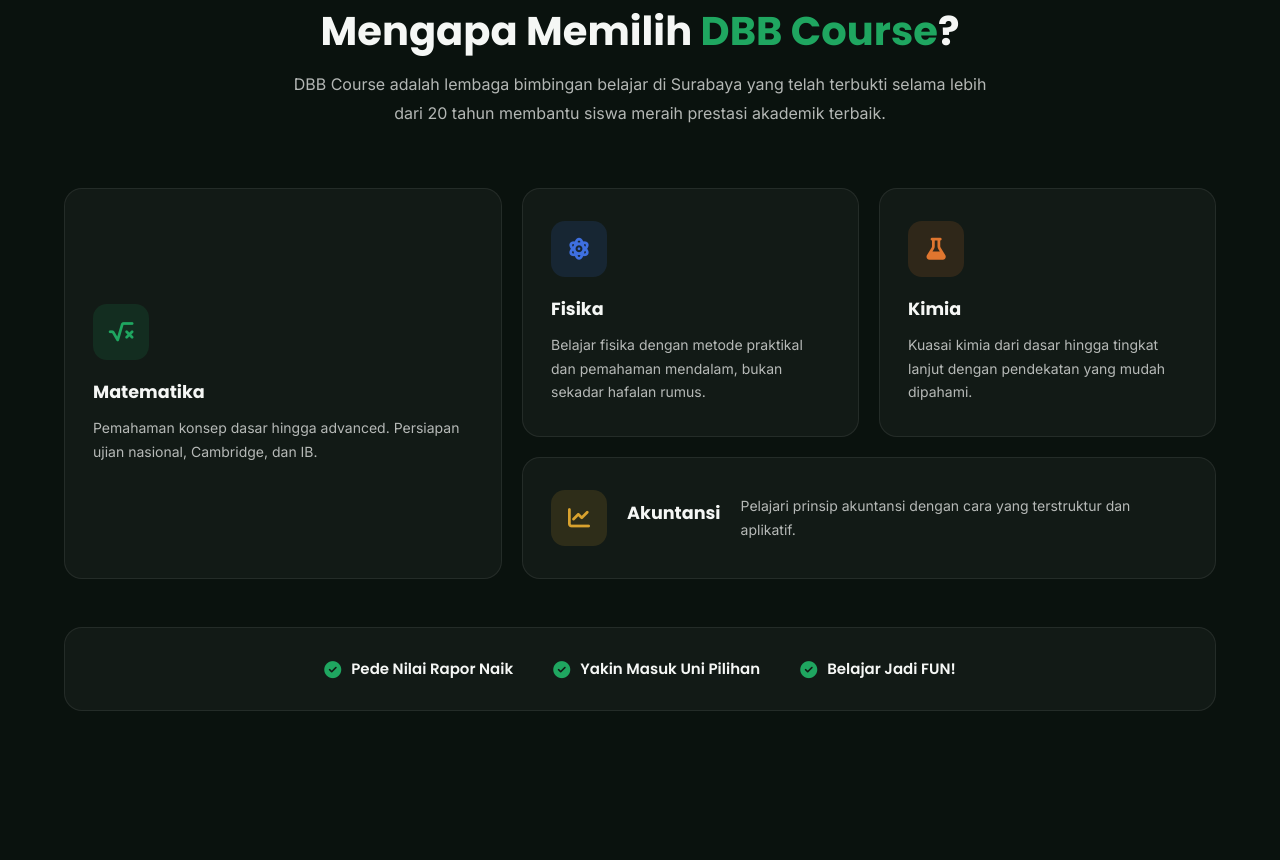
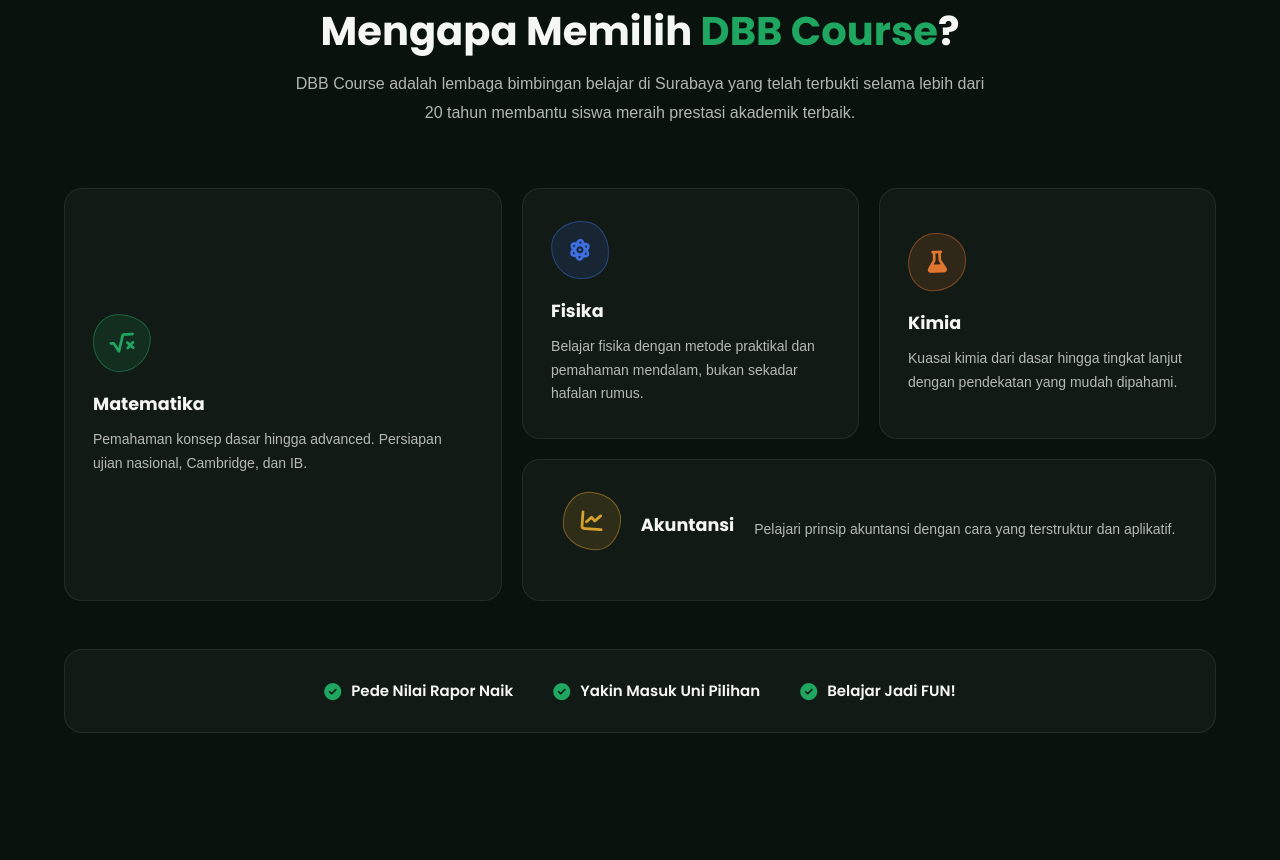
Before and after one commit to mimos240906/dbbcourse, a plain HTML site: page dbb-course-website/dbb-course-website/index.html in a window 1280 px wide. Shown: the part 918-1778 px from the top of the page. Drawn offline with nearby package versions, Linux system fonts and the light colour scheme.

Commit message:
Update style.css

```diff
--- a/dbb-course-website/dbb-course-website/style.css
+++ b/dbb-course-website/dbb-course-website/style.css
@@ -23,7 +23,7 @@
 
     /* Typography */
     --font-heading: 'Poppins', sans-serif;
-    --font-body: 'Inter', sans-serif;
+    --font-body: 'Nunito Sans', sans-serif;
 
     /* Spacing */
     --section-padding: 112px 0;
@@ -570,9 +570,9 @@ img {
     justify-content: center;
 }
 
-.about-card:hover {
-    background: var(--card-dark-hover);
-    border-color: rgba(255, 255, 255, 0.14);
+.about-card:hover .about-card-icon {
+    transform: rotate(2deg) scale(1.05);
+    border-radius: 55% 45% 48% 52% / 42% 55% 45% 58%;
 }
 
 /* Bento placement: big tile (Math) tall on the left, Accounting wide on the bottom */
@@ -581,14 +581,14 @@ img {
     grid-row: 1 / 3;
 }
 
-.about-card:nth-child(2) {
-    grid-column: 2;
-    grid-row: 1;
+.about-card:nth-child(2) .about-card-icon {
+    border-radius: 55% 45% 48% 52% / 45% 55% 42% 58%;
+    transform: rotate(3deg);
 }
 
-.about-card:nth-child(3) {
-    grid-column: 3;
-    grid-row: 1;
+.about-card:nth-child(3) .about-card-icon {
+    border-radius: 48% 52% 58% 42% / 55% 45% 52% 48%;
+    transform: rotate(-2deg);
 }
 
 .about-card:nth-child(4) {
@@ -600,22 +600,25 @@ img {
 }
 
 .about-card:nth-child(4) .about-card-icon {
-    margin: 0;
-    flex-shrink: 0;
+    border-radius: 45% 55% 42% 58% / 52% 48% 55% 45%;
+    transform: rotate(4deg);
 }
 
 .about-card-icon {
-    width: 56px;
-    height: 56px;
+    width: 58px;
+    height: 58px;
     background: var(--green-glow);
     background: color-mix(in srgb, var(--accent, var(--green)) 14%, transparent);
-    border-radius: var(--radius-md);
+    border: 1.5px solid color-mix(in srgb, var(--accent, var(--green)) 45%, transparent);
+    border-radius: 42% 58% 55% 45% / 48% 42% 58% 52%;
     display: flex;
     align-items: center;
     justify-content: center;
     font-size: 22px;
     color: var(--accent, var(--green));
     margin-bottom: 18px;
+    transform: rotate(-3deg);
+    transition: transform var(--transition-normal), border-radius var(--transition-normal);
 }
 
 .about-card h3 {
```
